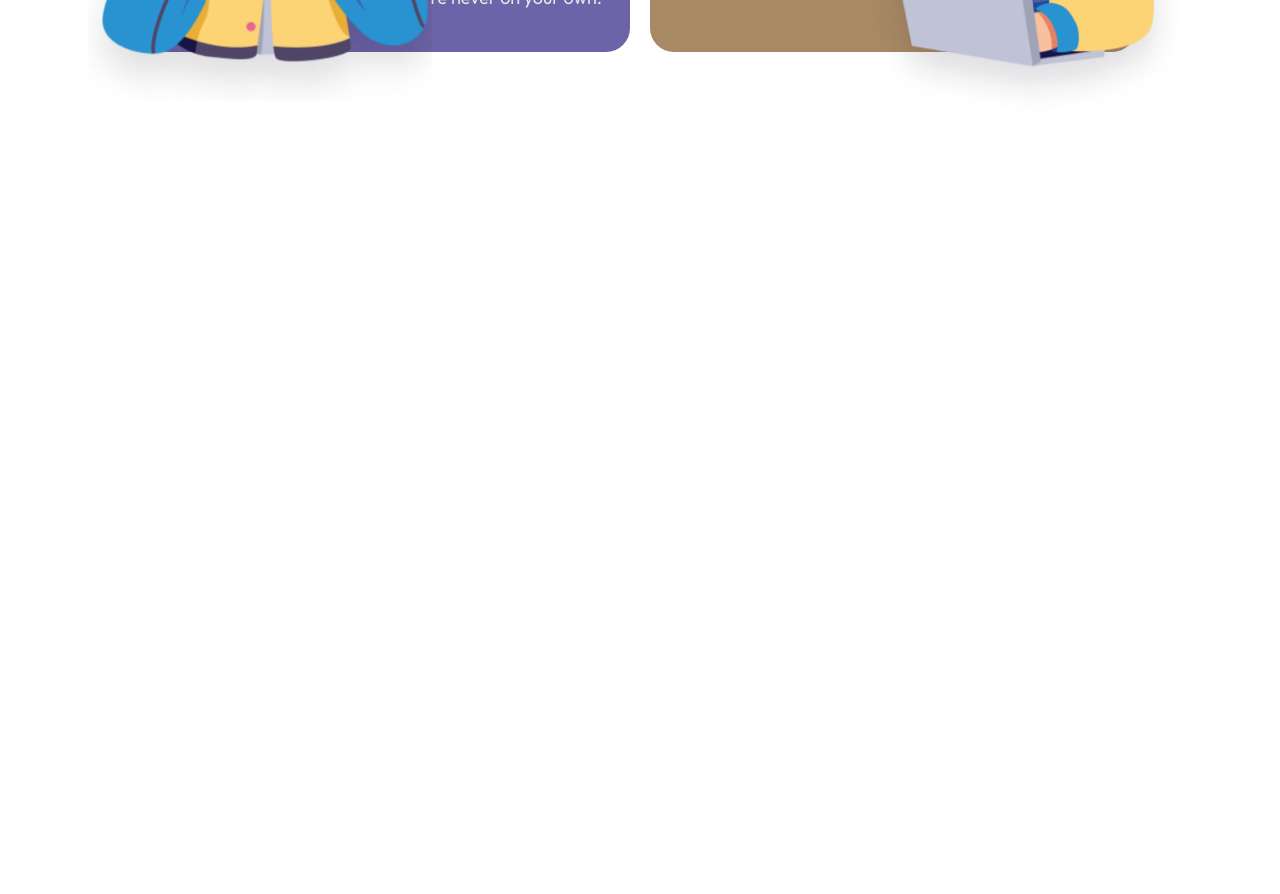
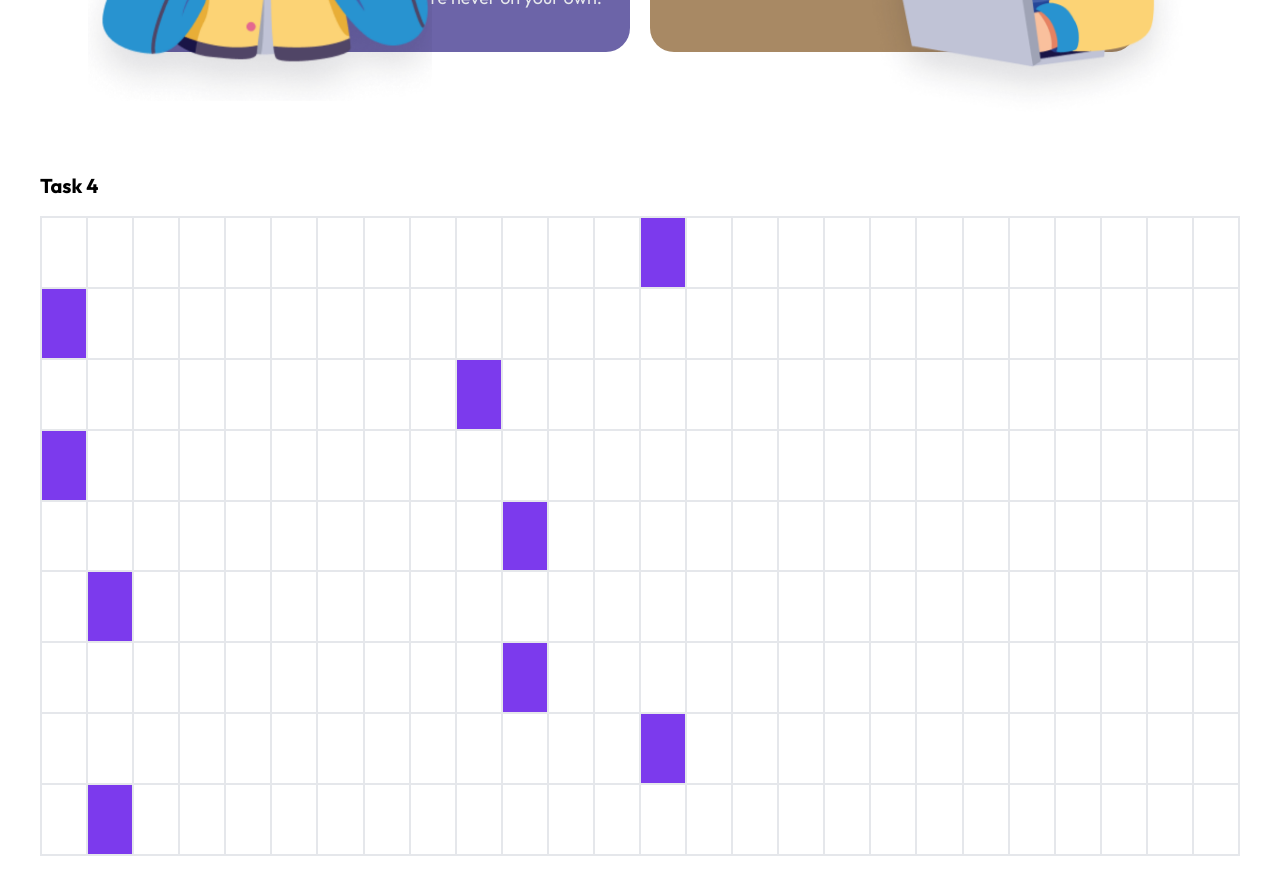
Before and after one commit to Prakkks/skillshikshya-ui, a React (Vite) app: page / in a window 1280 px wide. Shown: the part 880-1774 px from the top of the page. Before the commit the page ends 987 px from the top, so only its background shows below. Built offline with nearby package versions, Linux system fonts and the light colour scheme; a web font is replaced by a local one.

Commit message:
Task-4 completed

```diff
--- a/src/App.tsx
+++ b/src/App.tsx
@@ -1,10 +1,11 @@
 import Task2 from "./Sections/Task2"
+import Task4 from "./Sections/Task4"
 
 const App = () => {
   return (
     <>
     <Task2 />
-
+    <Task4 row={9} column={26} />
     </>
   )
 }
--- a/src/Components/inner-testimonial.tsx
+++ b/src/Components/inner-testimonial.tsx
@@ -27,7 +27,7 @@ const InnerTestinomial = ({ id }: Props) => {
 
   return (
    <div
-  className={`rounded-3xl overflow-y-hidden overflow-x-visible relative h-[20rem] p-7 py-10 text-white font-sans z-0`}
+  className={`rounded-3xl overflow-y-hidden overflow-x-visible relative h-[18rem] sm:h-[20rem] p-7 py-10 text-white font-sans z-0`}
   style={{ background:  `url(${task.bg})`, backgroundSize: 'cover',backgroundPosition: "center" }}
 >
 
@@ -41,10 +41,10 @@ const InnerTestinomial = ({ id }: Props) => {
      <img src="/assets/Task2/Icon-right.png"  /></button>
 
     <div className="flex flex-col  pl-3 md:pl-11 justify-center z-0">
-        <p className={`md:whitespace-pre-line font-bold text-xl  ${firstelement ? 'text-right pr-10' : 'text-left'} `}> {currentvalue.title}</p>
-        <img src={currentvalue.img} className="h-full absolute -bottom-4 left-0  pointer-events-none " />
+        <p className={`md:whitespace-pre-line font-bold text-base sm:text-xl  ${firstelement ? 'text-right pr-10' : 'text-left'} `}> {currentvalue.title}</p>
+        <img src={currentvalue.img} className="h-[90%] sm:h-full absolute -bottom-4 left-0  pointer-events-none " />
     </div>
-    { firstelement && <img className="absolute h-[80px] -rotate-45  -translate-y-16 left-[14%] object-cover " src="/assets/Task2/wow.png" />}
+    { firstelement && <img className="absolute h-[80px] -rotate-45 hidden sm:block  -translate-y-16 left-[14%] object-cover " src="/assets/Task2/wow.png" />}
     { firstelement && <img className="absolute h-[100px] rotate-45  bottom-[10%] right-[20%] " src="/assets/Task2/wow.png" />}
 
 {/* body */}
--- a/src/Sections/Task2.tsx
+++ b/src/Sections/Task2.tsx
@@ -3,22 +3,22 @@ import Testinomial from "../Components/testinomial"
 
 const Task2 = () => {
   return (
-    <section className="w-full h-full p-10 sm:p-15 md:p-20 md:px-36 bg-white">
+    <section className="w-full  p-10 sm:p-15 md:p-20 md:px-36 bg-white">
         <div className="flex flex-col gap-1 sm:gap-3 md:gap-5">
         <p className=" text-gray-900 text-sm  sm:text-xl md:text-xl font-semibold  "> Your SkillShikshya Journey</p>
         <p className=" font-extrabold text-lg sm:text-2xl md:text-4xl"> <span className=" text-greenColor">Step </span> In. <span className="text-greenColor"> Skill </span> Up. <span className="text-greenColor"> Stand</span>  Out. 🚀 </p>
         </div>
 
-        <div className="relative mt-5 sm:mt-10 w-full  bg-amber-200 ">
+        <div className="relative mt-5 sm:mt-10 w-full   ">
 
-        <div className="grid grid-cols-1 sm:grid-cols-2  w-full gap-5 absolute ">
+        <div className="grid grid-cols-1 sm:grid-cols-2  w-full gap-5  ">
 
             <Testinomial id={1} />
             <Testinomial id={2} />
            <Testinomial id={3} disablehover />
            <Testinomial id={4} disablehover />
         </div>
-         <div className="grid grid-cols-1 sm:grid-cols-2  w-full gap-5 absolute ">
+         <div className="grid grid-cols-1 sm:grid-cols-2  w-full gap-5 absolute top-0 ">
 
             <InnerTestinomial id={1} key={1} />
             <InnerTestinomial id={2} key={2} />
@@ -26,6 +26,7 @@ const Task2 = () => {
 
         </div>
         </div>
+
     </section>
   )
 }
--- /dev/null
+++ b/src/Sections/Task4.tsx
@@ -0,0 +1,71 @@
+import { useEffect, useState } from "react";
+
+interface Props{
+    row : number;
+    column: number;
+}
+
+function createArray(n: number) {
+  const result = [];
+  for (let i = 1; i <= n; i++) {
+    result.push(i);
+  }
+  return result;
+}
+
+function shuffleboxvalue(rowsize = 9 , colsize=26) {
+  const result = [];
+  let min = 0;
+  let max = 26;
+  for (let i = 1; i <= rowsize; i++) {
+    const random = Math.floor(Math.random() * (max - min + 1)) + min;
+    result.push(random);
+    min = max + 1;
+    max = max + colsize;
+  }
+  console.log("result= ", result);
+  return result;
+}
+
+const Task4 = ({row,column}: Props) => {
+
+  const total = column * row;
+
+  const [array, setArray] = useState<number[]>([]);
+  const [highlightrow, setHighlightRow] = useState<number[]>([])
+
+  useEffect(() => {
+
+    setArray(createArray(total));
+
+  }, []);
+
+    useEffect(() => {
+      const ourtimer =   setInterval(()=> (
+            setHighlightRow(shuffleboxvalue(row))
+        ), 2000);
+
+   return () => { clearInterval(ourtimer);}
+  }, []);
+
+  return (
+    <section className="p-10">
+      <h1 className="mb-4 text-xl font-bold">Task 4</h1>
+      <div
+        className="grid gap-0 grid-cols-[repeat(26,minmax(0,1fr))] w-full h-[80vh] grid-rows-9 border border-gray-200 ">
+        {array.map((num) => {
+            const ishightlighted = highlightrow.includes(num);
+            return(
+          <div
+            key={num}
+            className= {`border transition-all duration-500 ease-in-out border-gray-200 text-white  ${ ishightlighted ? ' bg-violet-600' : 'bg-white' } `}
+          >
+
+          </div>)
+            })}
+      </div>
+    </section>
+  );
+};
+
+export default Task4;
```
